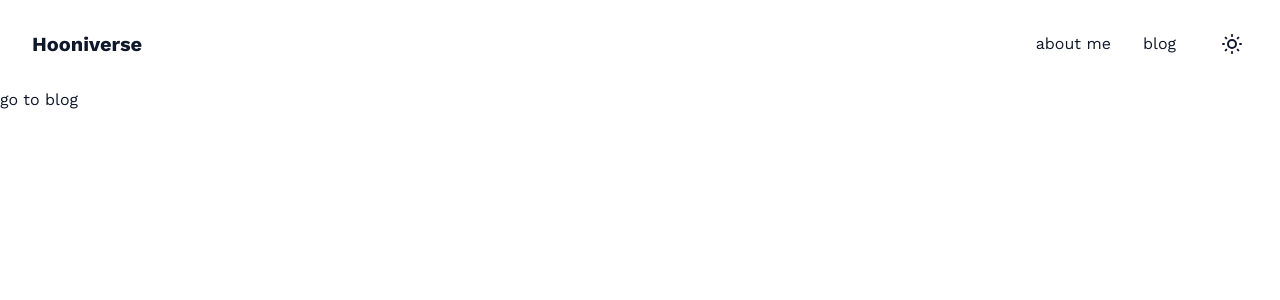
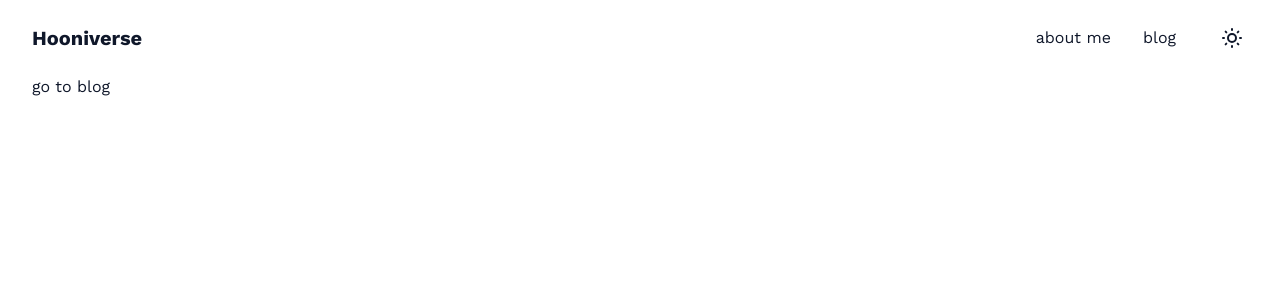
Before and after one commit to holahoon/Holahoon-website, a Next.js app: page / in a window 1280 px wide. Shown: the top 300 px of the page. Built offline with nearby package versions, Linux system fonts and the light colour scheme.

Commit message:
feat: fixing styling

```diff
--- a/src/app/(blog)/blog/layout.tsx
+++ b/src/app/(blog)/blog/layout.tsx
@@ -12,5 +12,5 @@ export const metadata = {
 export default function BlogLayout(props: LayoutProps) {
   const { children } = props
 
-  return <main className="mx-auto mt-6 max-w-screen-md px-4">{children}</main>
+  return <main className="mt-6">{children}</main>
 }
--- a/src/app/(blog)/blog/page.tsx
+++ b/src/app/(blog)/blog/page.tsx
@@ -12,12 +12,14 @@ export default function Blog() {
   return (
     <>
       <header className="mb-14">
-        <h1 className="mb-4 text-5xl font-bold">Hooniverse Blog</h1>
-        <p>I write about stuffs to change the world</p>
+        <h1 className="mb-4 text-4xl font-bold">Blog</h1>
+        <p>
+          A place where I want to store and share my thoughts and experience.
+        </p>
       </header>
 
       <section className="mb-10">
-        <h2 className="sticky top-[88px] mb-4 text-xl font-semibold backdrop-blur-sm">
+        <h2 className="mb-4 text-xl font-semibold backdrop-blur-sm">
           <Link href="/blog/programming" className="hover:text-link">
             Programming
           </Link>
@@ -26,9 +28,18 @@ export default function Blog() {
       </section>
 
       <section className="mb-10">
-        <h2 className="sticky top-[88px] mb-4 text-xl font-semibold backdrop-blur-sm">
+        <h2 className="stimb-4 text-xl font-semibold backdrop-blur-sm">
           <Link href="/blog/living" className="hover:text-link">
             Living
+          </Link>
+        </h2>
+        <List posts={posts} />
+      </section>
+
+      <section className="mb-10">
+        <h2 className="stimb-4 text-xl font-semibold backdrop-blur-sm">
+          <Link href="/blog/living" className="hover:text-link">
+            test
           </Link>
         </h2>
         <List posts={posts} />
--- a/src/app/layout.tsx
+++ b/src/app/layout.tsx
@@ -21,7 +21,7 @@ export default function RootLayout({
 }) {
   return (
     <html lang="en" suppressHydrationWarning>
-      <body className={cn(font.className)}>
+      <body className={cn(font.className, "container mx-auto")}>
         <ThemeProvider
           defaultTheme="system"
           attribute="class"
--- a/src/components/navigation/navigation.tsx
+++ b/src/components/navigation/navigation.tsx
@@ -5,7 +5,7 @@ import ThemeToggle from "../theme-toggle/theme-toggle"
 
 export default function navigation() {
   return (
-    <header className="sticky top-0 isolate z-10 mx-auto flex max-w-screen-full items-center bg-background px-4 py-6 lg:px-8 lg:py-6">
+    <header className="sticky top-0 isolate z-10 flex h-[75px] items-center bg-background">
       <Link href="/" className="text-xl font-bold text-foreground">
         Hooniverse
       </Link>
--- a/tailwind.config.js
+++ b/tailwind.config.js
@@ -9,6 +9,13 @@ module.exports = {
   darkMode: "class",
   theme: {
     extend: {
+      container: {
+        maxWidth: "1280px",
+        padding: {
+          DEFAULT: "1rem",
+          lg: "2rem",
+        },
+      },
       screens: { full: "1400px" },
       colors: {
         alpha: "#0f172a",
```
